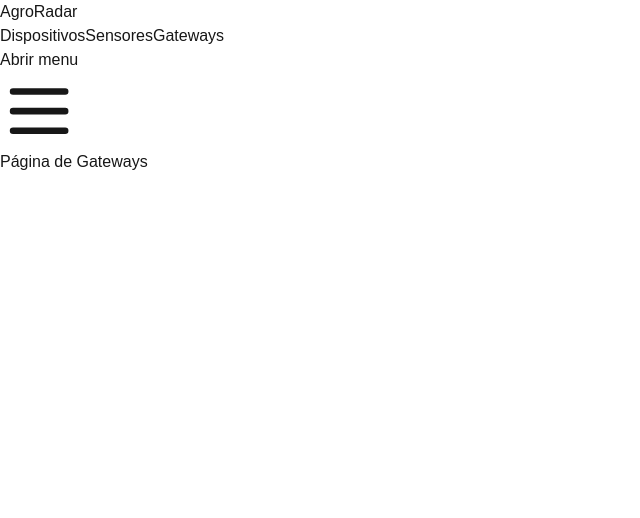
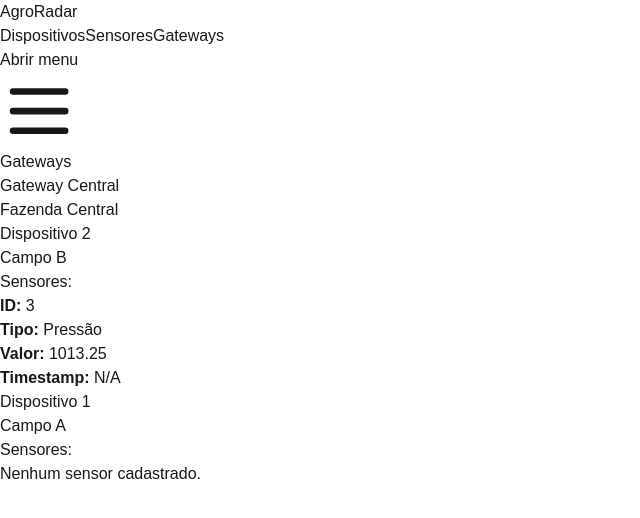
Before and after one commit to JeffersonAlves12/agro-radar, a Next.js app in the folder agro-radar-next-new/: page /gateways in a window 1280 px wide. Shown: the top 518 px of the page, without its empty margins (0-640 px from the left). Built offline with nearby package versions, Linux system fonts and the light colour scheme.

Commit message:
Listagem de Gateways

```diff
--- a/agro-radar-next-new/src/app/gateways/page.tsx
+++ b/agro-radar-next-new/src/app/gateways/page.tsx
@@ -1,5 +1,144 @@
-export default function GateWays(){
-    return <>
-    <div><h1>Página de Gateways</h1></div>
-    </>
+'use client';
+
+import React, { useEffect, useState } from 'react';
+
+interface Sensor {
+  id: number;
+  tipoSensor: string;
+  valor: number;
+  timestamp: string | null;
+  dispositivoId: number;
 }
+
+interface Dispositivo {
+  id: number;
+  nome: string;
+  localizacao: string;
+  gatewayId: number;
+  sensores: Sensor[];
+}
+
+interface Gateway {
+  id: number;
+  nome: string;
+  localizacao: string;
+  dispositivos: Dispositivo[];
+}
+
+export default function GateWays() {
+  const [gateways, setGateways] = useState<Gateway[]>([]);
+  const [loading, setLoading] = useState<boolean>(true);
+  const [error, setError] = useState<string | null>(null);
+
+  useEffect(() => {
+    // Simulando o retorno da API com os dados fornecidos
+    const data: Gateway[] = [
+      {
+        id: 1,
+        nome: "Gateway Central",
+        localizacao: "Fazenda Central",
+        dispositivos: [
+          {
+            id: 2,
+            nome: "Dispositivo 2",
+            localizacao: "Campo B",
+            gatewayId: 1,
+            sensores: [
+              {
+                id: 3,
+                tipoSensor: "Pressão",
+                valor: 1013.25,
+                timestamp: null,
+                dispositivoId: 2,
+              },
+            ],
+          },
+          {
+            id: 1,
+            nome: "Dispositivo 1",
+            localizacao: "Campo A",
+            gatewayId: 1,
+            sensores: [],
+          },
+        ],
+      },
+    ];
+
+    // Simula um atraso na obtenção dos dados
+    setTimeout(() => {
+      setGateways(data);
+      setLoading(false);
+    }, 500);
+  }, []);
+
+  if (loading) {
+    return (
+      <div className="flex items-center justify-center h-screen">
+        <p className="text-xl">Carregando gateways...</p>
+      </div>
+    );
+  }
+
+  if (error) {
+    return <div className="text-red-600">{error}</div>;
+  }
+
+  return (
+    <div className="max-w-7xl mx-auto p-6">
+      <h1 className="text-4xl font-bold mb-8 text-center">Gateways</h1>
+      {gateways.map((gateway) => (
+        <div
+          key={gateway.id}
+          className="bg-gray-100 p-6 rounded-lg shadow mb-8 border border-gray-300"
+        >
+          <div className="mb-6">
+            <h2 className="text-2xl font-bold">{gateway.nome}</h2>
+            <p className="text-gray-700">{gateway.localizacao}</p>
+          </div>
+          <div className="grid grid-cols-1 md:grid-cols-2 gap-6">
+            {gateway.dispositivos.map((dispositivo) => (
+              <div
+                key={dispositivo.id}
+                className="bg-white p-4 rounded-lg shadow border border-gray-200"
+              >
+                <h3 className="text-xl font-semibold mb-1">{dispositivo.nome}</h3>
+                <p className="text-gray-600 mb-3">{dispositivo.localizacao}</p>
+                <div>
+                  <h4 className="font-bold mb-2">Sensores:</h4>
+                  {dispositivo.sensores.length === 0 ? (
+                    <p className="text-gray-500">Nenhum sensor cadastrado.</p>
+                  ) : (
+                    <ul className="space-y-2">
+                      {dispositivo.sensores.map((sensor) => (
+                        <li
+                          key={sensor.id}
+                          className="border p-2 rounded bg-gray-50"
+                        >
+                          <p>
+                            <strong>ID:</strong> {sensor.id}
+                          </p>
+                          <p>
+                            <strong>Tipo:</strong> {sensor.tipoSensor}
+                          </p>
+                          <p>
+                            <strong>Valor:</strong> {sensor.valor}
+                          </p>
+                          <p>
+                            <strong>Timestamp:</strong>{" "}
+                            {sensor.timestamp
+                              ? new Date(sensor.timestamp).toLocaleString()
+                              : "N/A"}
+                          </p>
+                        </li>
+                      ))}
+                    </ul>
+                  )}
+                </div>
+              </div>
+            ))}
+          </div>
+        </div>
+      ))}
+    </div>
+  );
+}
```
